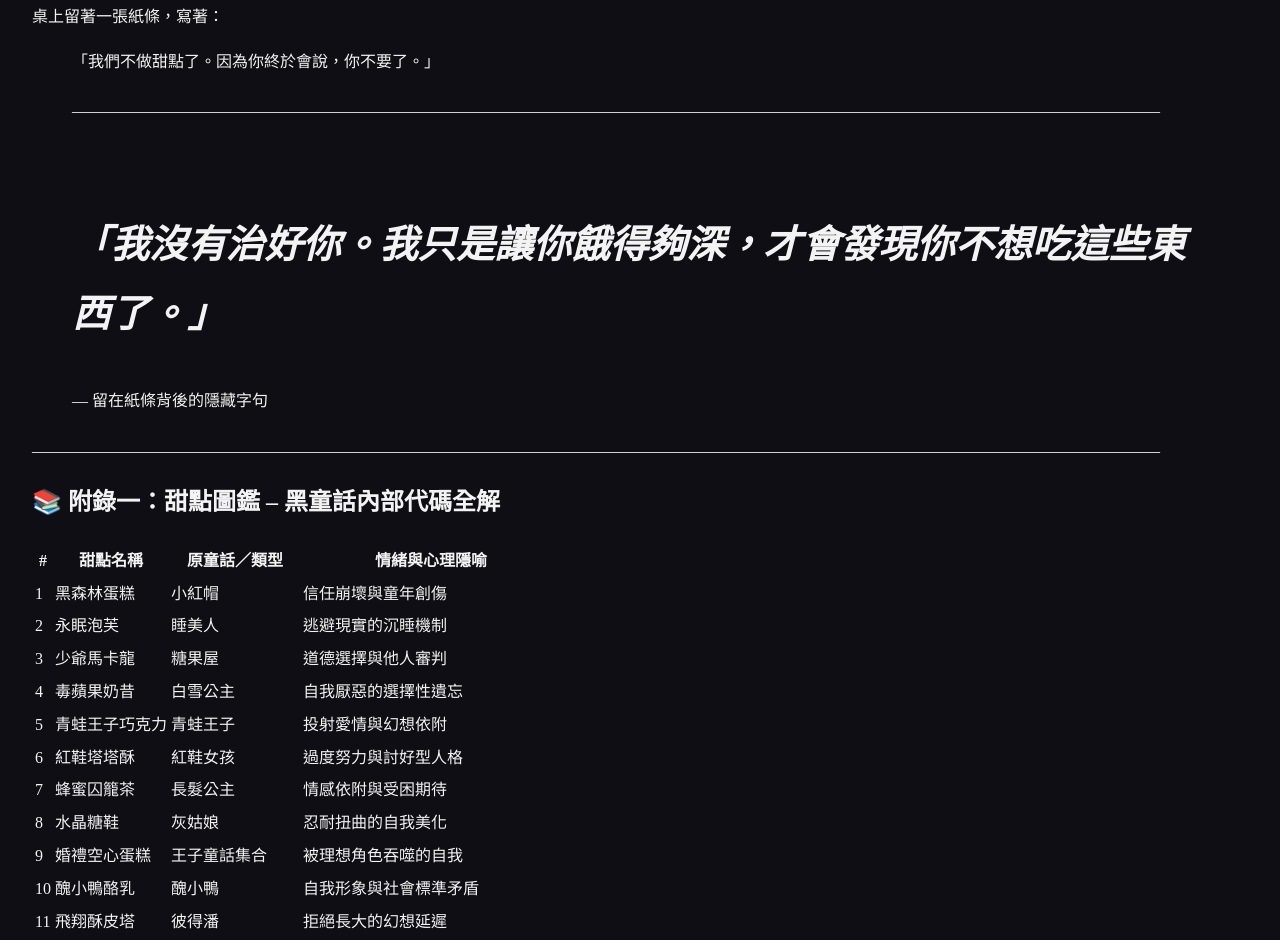
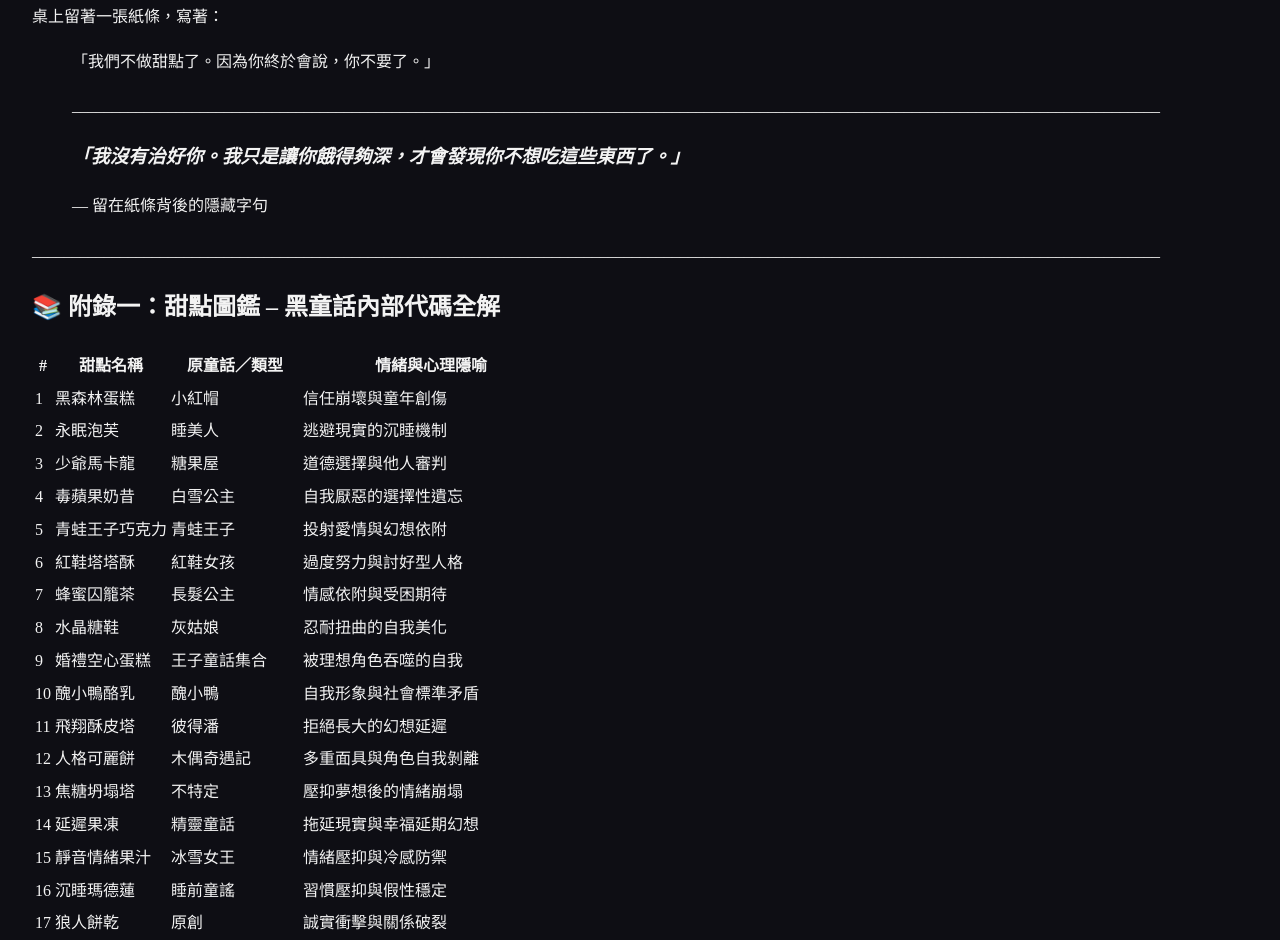
Before and after one commit to biuewolf/sweet-finale, a plain HTML site: page story.html in a window 1280 px wide. Shown: the part 8178-9118 px from the top of the page. Drawn offline with Linux system fonts and the light colour scheme.

Commit message:
Update story.html

```diff
--- a/story.html
+++ b/story.html
@@ -476,7 +476,7 @@
   <blockquote>
     <p>「我們不做甜點了。因為你終於會說，你不要了。」</p>
    <p> ________________________________________________________________________________________________________________________________________</p>
-    <p><em><h1>「我沒有治好你。我只是讓你餓得夠深，才會發現你不想吃這些東西了。」</em></p></h1>
+    <p><em><h3>「我沒有治好你。我只是讓你餓得夠深，才會發現你不想吃這些東西了。」</em></p></h3>
     <p>— 留在紙條背後的隱藏字句</p>
   </blockquote>
 <p>_____________________________________________________________________________________________________________________________________________</p>
```
